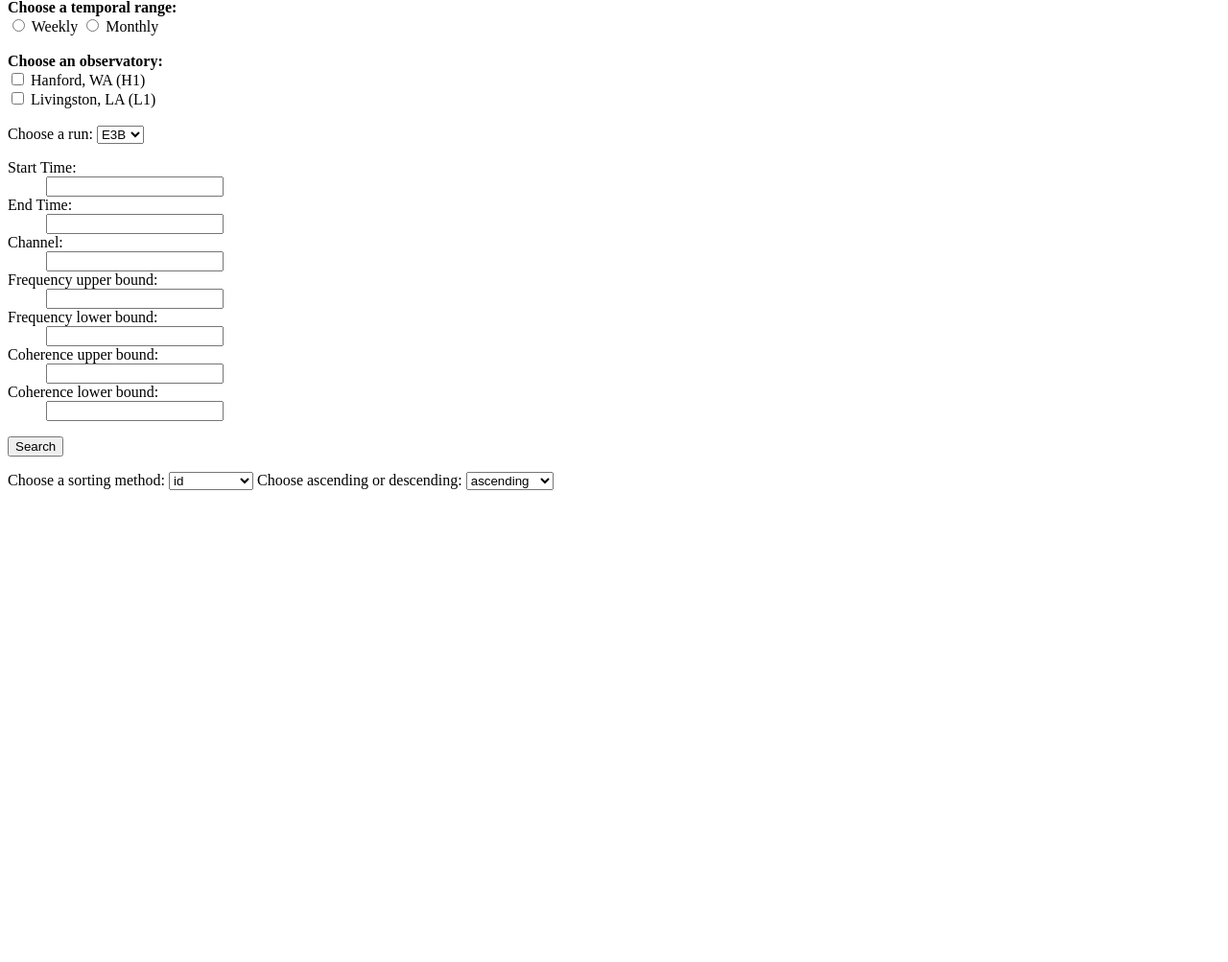
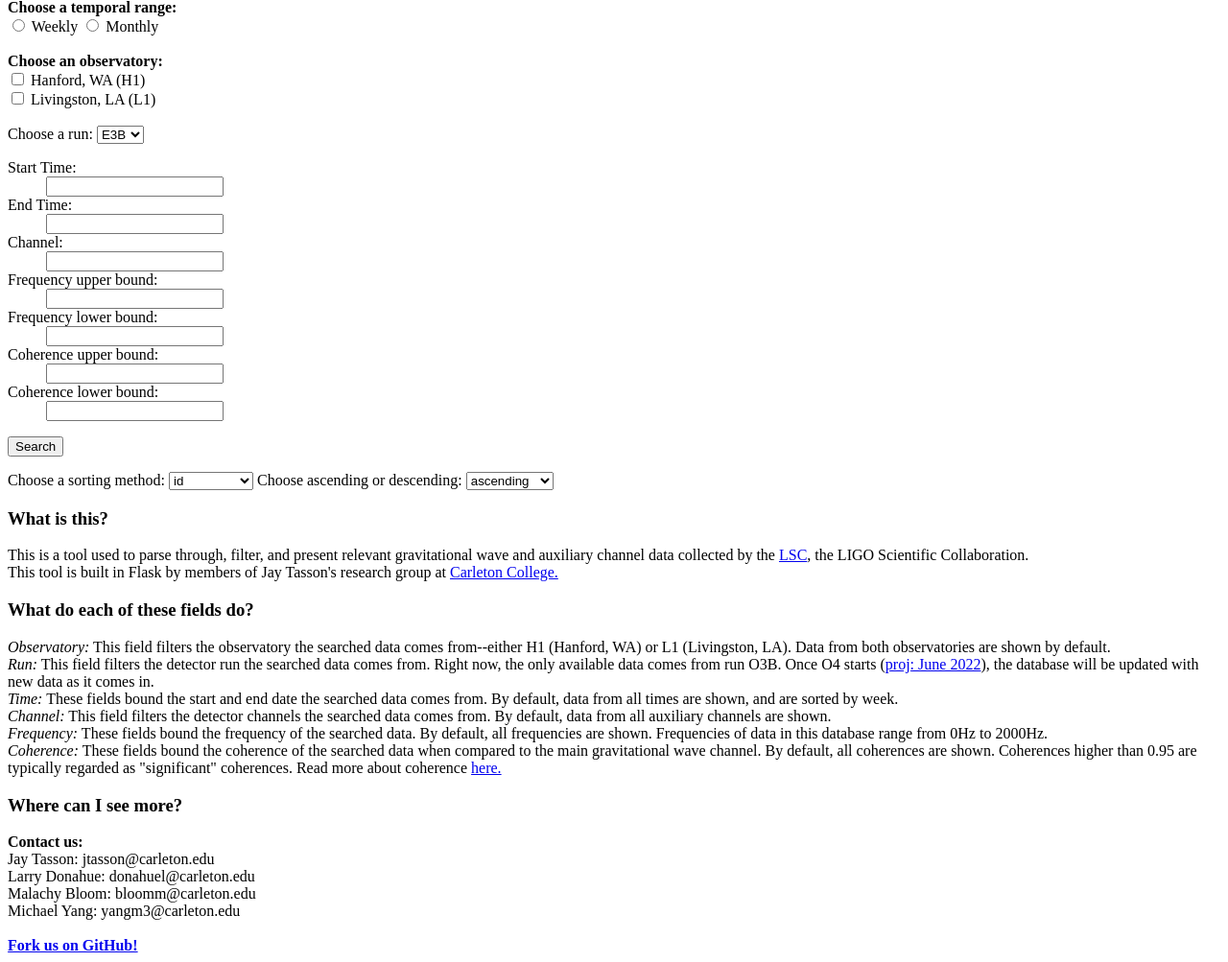
Before and after one commit to donahuel/linefinder-interface, a Flask app: page / in a window 1280 px wide. Shown: the part 72-1075 px from the top of the page at 96% size. Before the commit the page ends 583 px from the top, so only its background shows below. Run offline with Flask 2, Linux system fonts and the light colour scheme; data comes from the database, SQL or seed files in the repository; some libraries are stand-ins or nearby versions.

Commit message:
Adding helpful information on webpage

```diff
--- a/templates/lineform.html
+++ b/templates/lineform.html
@@ -58,4 +58,25 @@
   </select>
 
 </form>
+
+<h3>What is this?</h3>
+This is a tool used to parse through, filter, and present relevant gravitational wave and auxiliary channel data collected by the <a href="https://www.ligo.org">LSC</a>, the LIGO Scientific Collaboration.</br>
+This tool is built in Flask by members of Jay Tasson's research group at <a href="https://carleton.edu">Carleton College.</a>
+
+<h3>What do each of these fields do?</h3>
+<i>Observatory:</i> This field filters the observatory the searched data comes from--either H1 (Hanford, WA) or L1 (Livingston, LA). Data from both observatories are shown by default.</br>
+<i>Run:</i> This field filters the detector run the searched data comes from. Right now, the only available data comes from run O3B. Once O4 starts (<a href="https://www.ligo.org/scientists/GWEMalerts.php">proj: June 2022</a>), the database will be updated with new data as it comes in.</br>
+<i>Time:</i> These fields bound the start and end date the searched data comes from. By default, data from all times are shown, and are sorted by week.</br>
+<i>Channel:</i> This field filters the detector channels the searched data comes from. By default, data from all auxiliary channels are shown.</br>
+<i>Frequency:</i> These fields bound the frequency of the searched data. By default, all frequencies are shown. Frequencies of data in this database range from 0Hz to 2000Hz.</br>
+<i>Coherence:</i> These fields bound the coherence of the searched data when compared to the main gravitational wave channel. By default, all coherences are shown. Coherences higher than 0.95 are typically regarded as "significant" coherences. Read more about coherence <a href="https://en.wikipedia.org/wiki/Coherence_(physics)">here.</a></br>
+
+<h3>Where can I see more?</h3>
+<b>Contact us:</b></br>
+Jay Tasson: jtasson@carleton.edu</br>
+Larry Donahue: donahuel@carleton.edu</br>
+Malachy Bloom: bloomm@carleton.edu</br>
+Michael Yang: yangm3@carleton.edu</br></br>
+
+<b><a href="https://github.com/donahuel/linefinder-interface">Fork us on GitHub!</a></b></br>
 </html>
```
